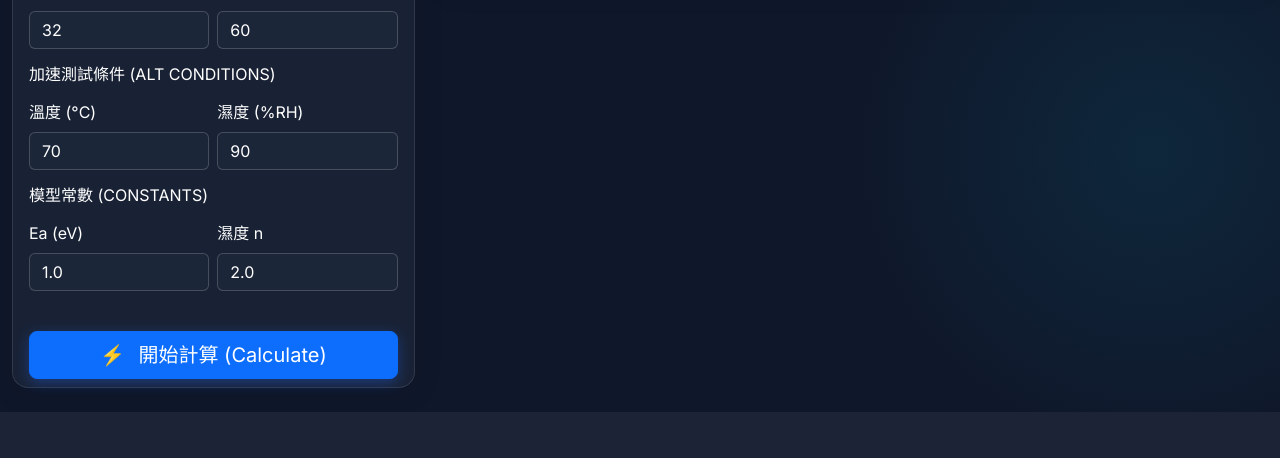
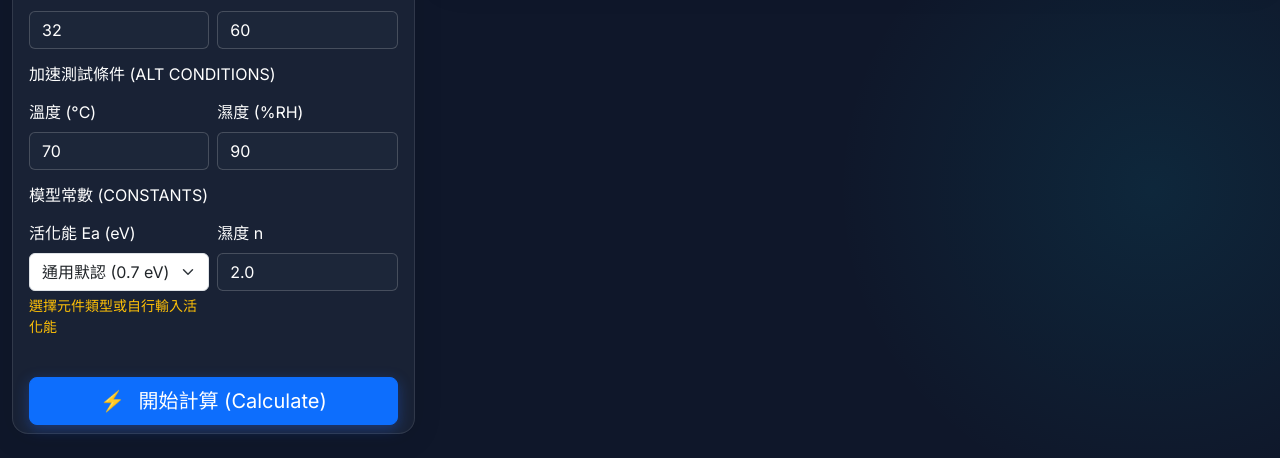
Before and after one commit to hoyoboy0726123/Reliability-Analysis-Tool, a Flask app: page / in a window 1280 px wide. Shown: the part 888-1346 px from the top of the page. Before the commit the page ends 1300 px from the top, so only its background shows below. Run offline with Flask 3, Linux system fonts and the light colour scheme; some libraries are stand-ins or nearby versions.

Commit message:
feat: 將活化能改為智能下拉選單
基於專業可靠性文件的元件分類：

新增功能：
- 活化能 (Ea) 從輸入框改為下拉選單
- 8 種預設選項基於「活化能說明.md」文件：
  * 通用默認 (0.7 eV) - 業界標準 JEDEC
  * 半導體 IC - 高性能 (0.9 eV) - CPU/GPU 銅互連
  * 半導體 IC - 一般 (0.6 eV) - 鋁互連
  * 封裝鍵合線 (1.2 eV) - Au-Al IMC 高溫敏感
  * 電阻器 (0.8 eV) - 金屬膜電阻
  * 電容器 (0.7 eV) - 鋁電解/鉭電容
  * 焊點 (0.6 eV) - 熱疲勞
  * 自行輸入 - 用戶自定義數值

技術改進：
- 選單自動設定對應 Ea 值到隱藏的輸入框
- "自行輸入" 選項顯示輸入框供手動輸入
- JavaScript 處理函數 handleEaSelectChange()
- 向後相容：底層計算邏輯不變

UX 改善：
- 添加說明文字提示用戶選擇用途
- 改善專業性與易用性並重

🤖 Generated with [Claude Code](https://claude.com/claude-code)

Co-Authored-By: Claude Sonnet 4.5 <noreply@anthropic.com>

```diff
--- a/static/js/main.js
+++ b/static/js/main.js
@@ -1,3 +1,21 @@
+// Handle Ea selection change
+function handleEaSelectChange() {
+    const selectValue = document.getElementById('ea_select').value;
+    const eaInput = document.getElementById('ea');
+
+    if (selectValue === 'custom') {
+        // Show custom input field
+        eaInput.classList.remove('d-none');
+        eaInput.focus();
+    } else {
+        // Hide custom input and set value from selection
+        eaInput.classList.add('d-none');
+        // Extract numeric value (remove suffix like _cap, _solder)
+        const numericValue = parseFloat(selectValue.split('_')[0]);
+        eaInput.value = numericValue;
+    }
+}
+
 // Toggle function for AF sections and result cards
 function toggleAFSection(afType) {
     if (afType === 'tc') {
--- a/templates/index.html
+++ b/templates/index.html
@@ -232,8 +232,19 @@
                             <h6 class="text-uppercase text-white mb-3">模型常數 (CONSTANTS)</h6>
                             <div class="row g-2 mb-3">
                                 <div class="col-6">
-                                    <label class="form-label text-white">Ea (eV)</label>
-                                    <input type="number" class="form-control" id="ea" value="1.0" step="0.1">
+                                    <label class="form-label text-white">活化能 Ea (eV)</label>
+                                    <select class="form-select" id="ea_select" onchange="handleEaSelectChange()">
+                                        <option value="0.7">通用默認 (0.7 eV) - 業界標準</option>
+                                        <option value="0.9">半導體 IC - 高性能 (0.9 eV)</option>
+                                        <option value="0.6">半導體 IC - 一般 (0.6 eV)</option>
+                                        <option value="1.2">封裝鍵合線 (1.2 eV)</option>
+                                        <option value="0.8">電阻器 (0.8 eV)</option>
+                                        <option value="0.7_cap">電容器 (0.7 eV)</option>
+                                        <option value="0.6_solder">焊點 (0.6 eV)</option>
+                                        <option value="custom">自行輸入...</option>
+                                    </select>
+                                    <input type="number" class="form-control mt-2 d-none" id="ea" value="0.7" step="0.1" placeholder="請輸入 Ea 值 (eV)">
+                                    <div class="form-text text-warning small">選擇元件類型或自行輸入活化能</div>
                                 </div>
                                 <div class="col-6">
                                     <label class="form-label text-white">濕度 n</label>
```
